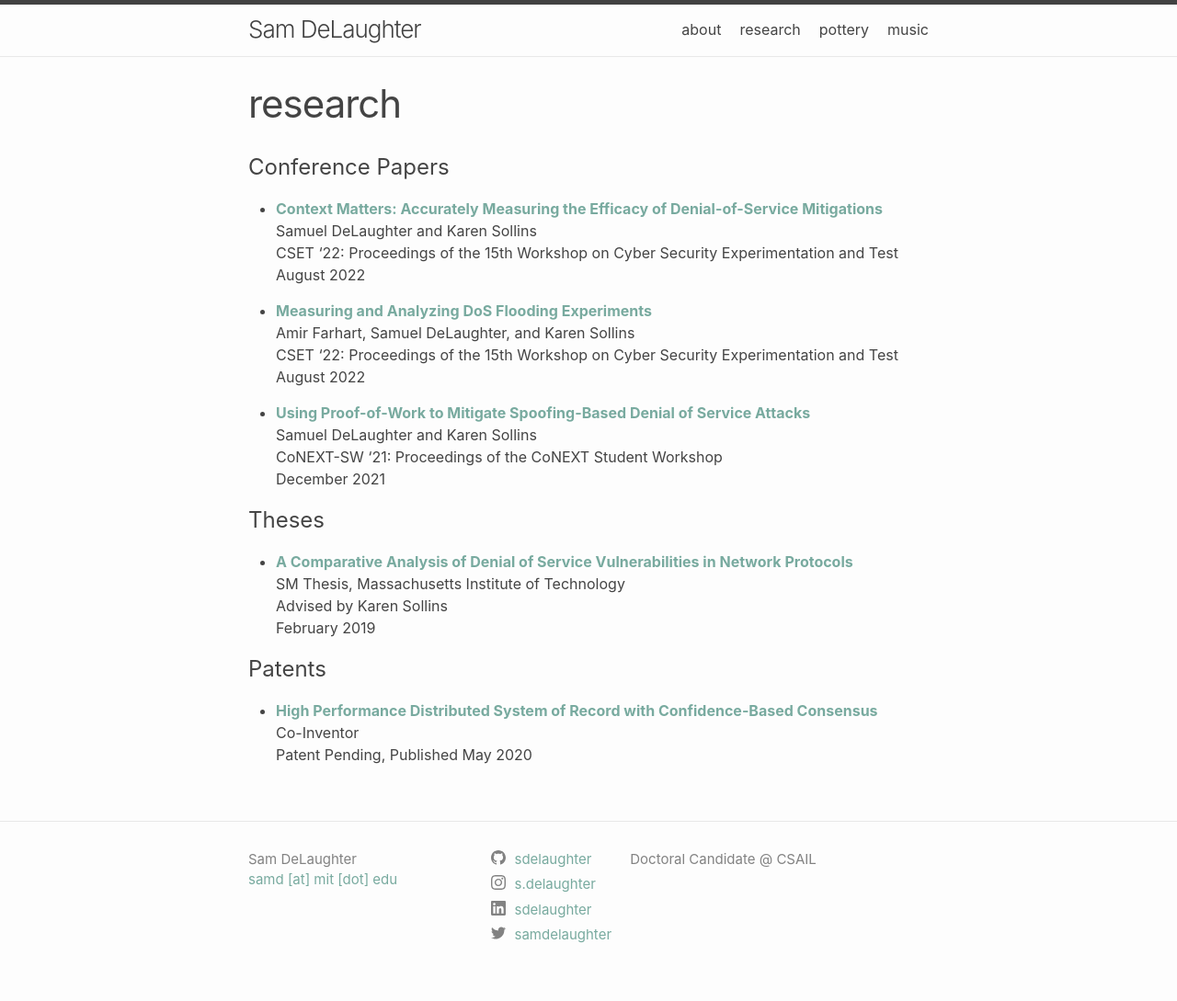
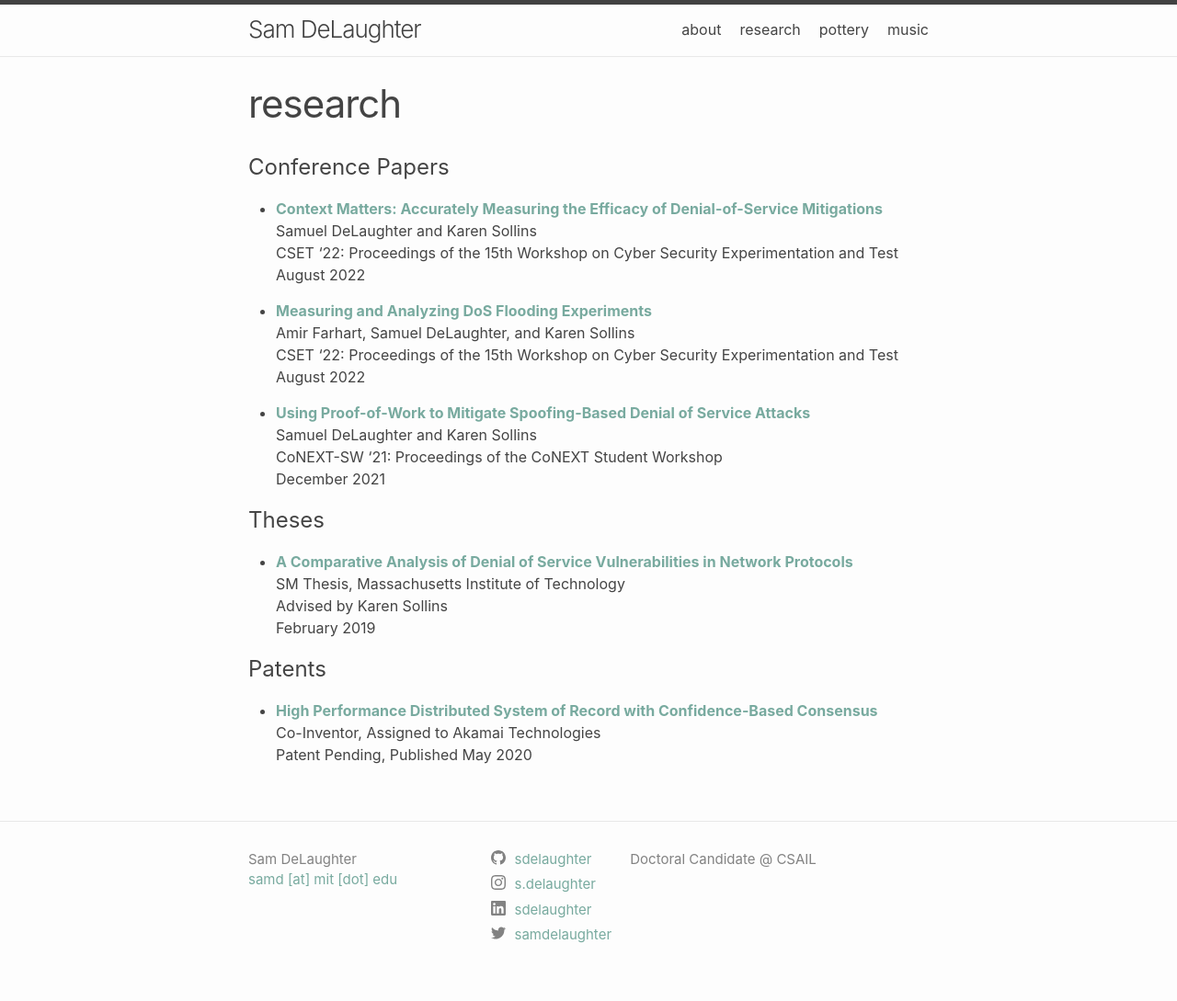
Before and after one commit to sdelaughter/sdelaughter.github.io, a Jekyll site: the page built from research.md, in a window 1280 px wide. Shown: the whole page at 92% size. Built offline with Jekyll 4.4.1, drawn with Linux system fonts in a browser that asks for light colours.

Commit message:
patent info

```diff
--- a/research.md
+++ b/research.md
@@ -29,5 +29,5 @@ permalink: /research/
 
 # Patents
 - **[High Performance Distributed System of Record with Confidence-Based Consensus](https://patents.google.com/patent/US20200167779A1/)**<br>
-  Co-Inventor<br>
+  Co-Inventor, Assigned to Akamai Technologies<br>
   Patent Pending, Published May 2020
```
